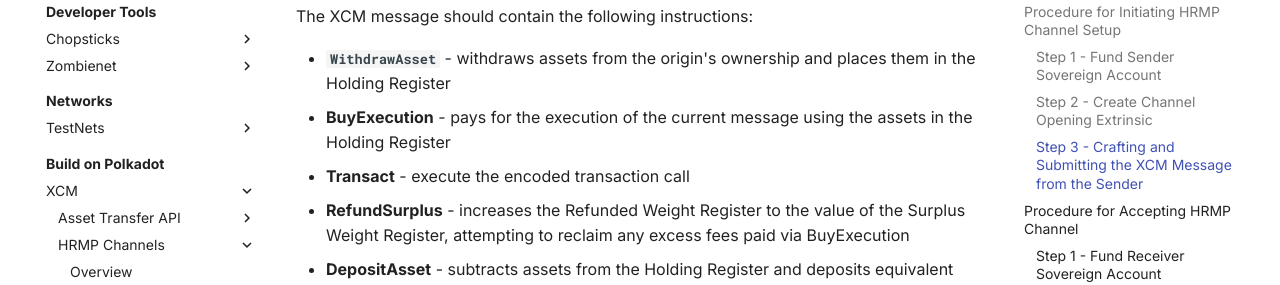
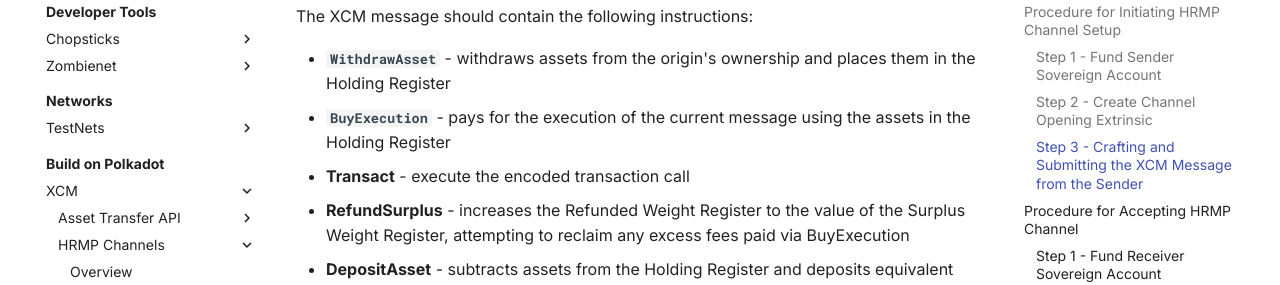
Before and after one commit to papermoonio/polkadot-ecosystem-docs-draft, an MkDocs documentation site: the page built from docs/build-on-polkadot/xcm/hrmp-channels/para-to-para.md, in a window 1280 px wide and 900 px high, scrolled down 3143 px. Shown: the part 150-435 px from the top of the window. Built offline with MkDocs 1.6.1 and Material for MkDocs 9.7.7, drawn with Linux system fonts in a browser that asks for light colours.

```diff
--- a/docs/build-on-polkadot/xcm/hrmp-channels/para-to-para.md
+++ b/docs/build-on-polkadot/xcm/hrmp-channels/para-to-para.md
@@ -82,7 +82,7 @@ This example uses the `sudo` pallet to dispatch the extrinsic. Verify the XCM co
 The XCM message should contain the following instructions:
 
 - **`WithdrawAsset`** - withdraws assets from the origin's ownership and places them in the Holding Register
-- **BuyExecution** - pays for the execution of the current message using the assets in the Holding Register
+- **`BuyExecution`** - pays for the execution of the current message using the assets in the Holding Register
 - **Transact** - execute the encoded transaction call
 - **RefundSurplus** - increases the Refunded Weight Register to the value of the Surplus Weight Register, attempting to reclaim any excess fees paid via BuyExecution
 - **DepositAsset** - subtracts assets from the Holding Register and deposits equivalent on-chain assets under the specified beneficiary's ownership
```
